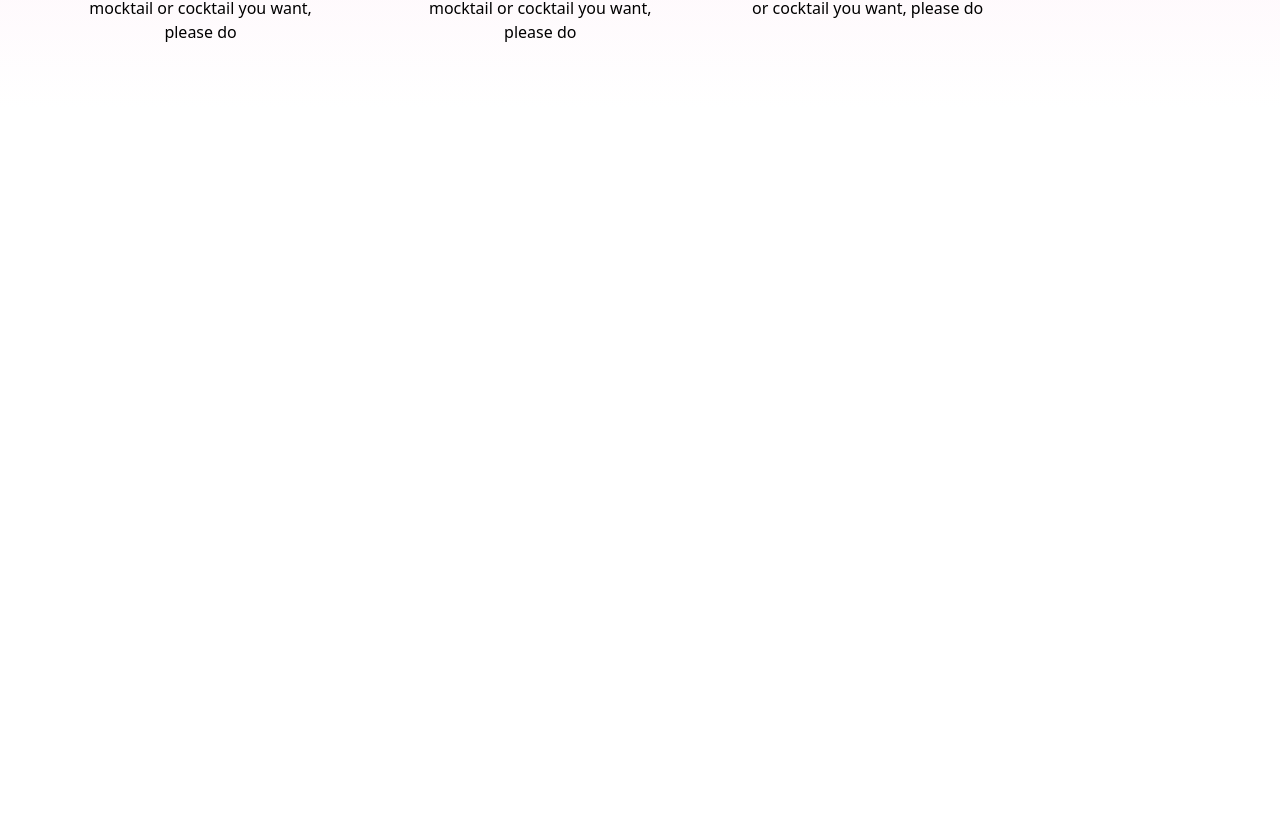
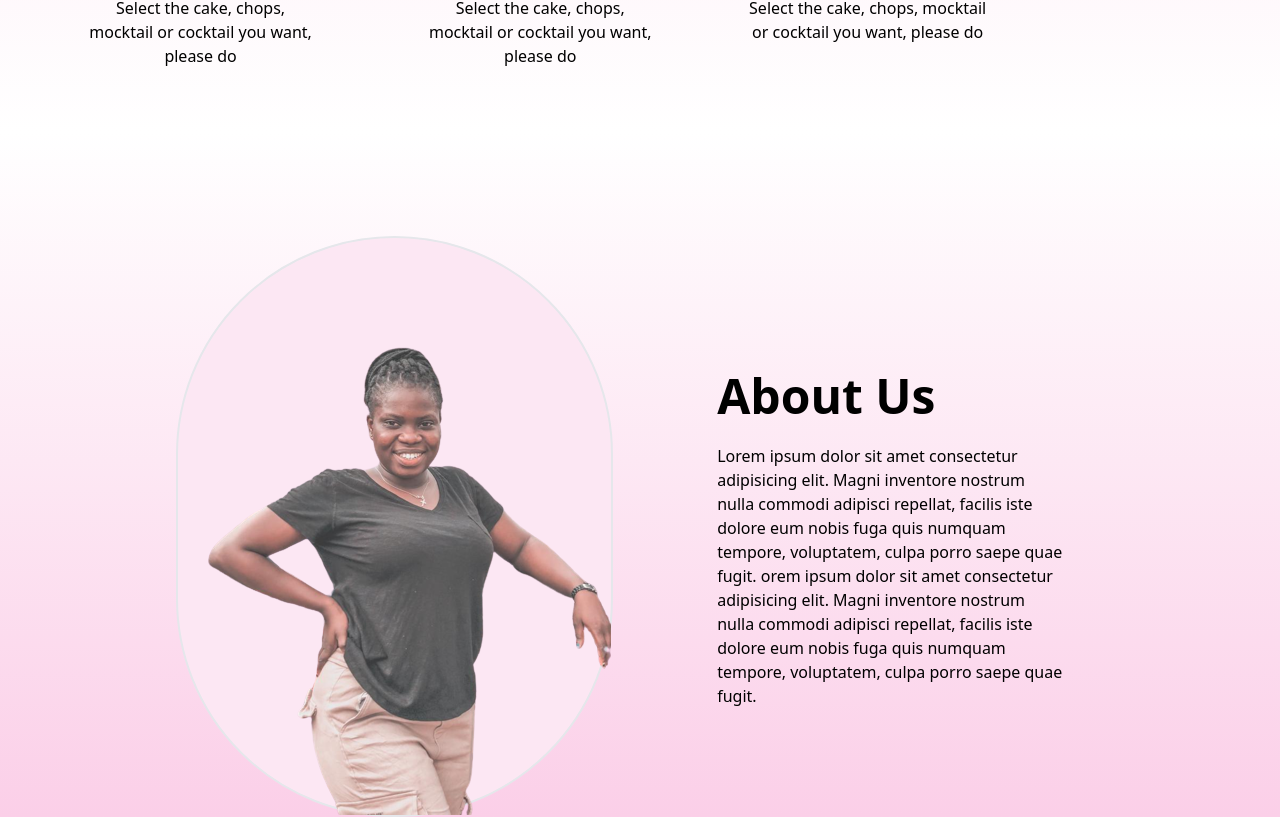
Before and after one commit to Victorakinwunmi/cake-web, a Nuxt app: page / in a window 1280 px wide. Shown: the part 1280-2097 px from the top of the page. Before the commit the page ends 1388 px from the top, so only its background shows below. Built offline with nearby package versions, Linux system fonts and the light colour scheme.

Commit message:
i added the about us section

```diff
--- a/pages/index.vue
+++ b/pages/index.vue
@@ -78,9 +78,28 @@
         </template>
 
         <template #orderbtn>
-          <button class=" w-full md:w-52 flex justify-center md:justify-between border items-center bg-pink-500 mt-16 p-5 rounded-md">
+          <button
+            class="
+              w-full
+              md:w-52
+              flex
+              justify-center
+              md:justify-between
+              border
+              items-center
+              bg-pink-500
+              mt-16
+              p-5
+              rounded-md
+            "
+          >
             <h1 class="text-pink-100 mx-4 text-center font-bold">Order now</h1>
-            <div><img :src="require('@/assets/icons/chevron.png')" class="w-10 h-8"></div>
+            <div>
+              <img
+                :src="require('@/assets/icons/chevron.png')"
+                class="w-10 h-8"
+              />
+            </div>
           </button>
         </template>
 
@@ -94,52 +113,108 @@
       <div class="text-black text-center">
         <h1 class="text-4xl lg:text-6xl font-bold">How To Order</h1>
         <p class="mt-6 full text-base lg:text-xl">
-          Our job is filling your tummy with delicious cakes, chops, mocktail and cocktail
-          with fast and free delivery
+          Our job is filling your tummy with delicious cakes, chops, mocktail
+          and cocktail with fast and free delivery
         </p>
       </div>
 
-      <div class="grid grid-cols-1 md:grid-cols-2 lg:grid-cols-3 gap-1 mt-10">
+      <div class="grid grid-cols-1 md:grid-cols-2 lg:grid-cols-3 gap-1 mt-10 lg:mt-16">
         <div class="mx-auto w-7/12 block md:flex items-center">
           <div>
             <div>
-              <img :src="require('@/assets/icons/checkorder.png')" class="w-20 mx-auto h-20">
+              <img
+                :src="require('@/assets/icons/checkorder.png')"
+                class="w-20 mx-auto h-20"
+              />
             </div>
             <h1 class="text-center font-bold text-xl mt-4">Choose menu</h1>
-            <p class="text-center text-base">Select the cake, chops, mocktail or cocktail you want, please do</p>
+            <p class="text-center text-base">
+              Select the cake, chops, mocktail or cocktail you want, please do
+            </p>
           </div>
           <div>
-            <img :src="require('@/assets/icons/arrow1.png')" class="hidden lg:block w-12 h-10">
+            <img
+              :src="require('@/assets/icons/arrow1.png')"
+              class="hidden lg:block w-12 h-10"
+            />
           </div>
         </div>
 
         <div class="mx-auto w-7/12 block md:flex items-center my-10 lg:m-0">
           <div>
             <div>
-             <div>
-              <img :src="require('@/assets/icons/menu.png')" class="w-20 mx-auto h-20">
-            </div>
+              <div>
+                <img
+                  :src="require('@/assets/icons/menu.png')"
+                  class="w-20 mx-auto h-20"
+                />
+              </div>
             </div>
             <h1 class="text-center font-bold text-xl mt-4">checkout order</h1>
-            <p class="text-center text-base">Select the cake, chops, mocktail or cocktail you want, please do</p>
+            <p class="text-center text-base">
+              Select the cake, chops, mocktail or cocktail you want, please do
+            </p>
           </div>
           <div>
-            <img :src="require('@/assets/icons/arrow2.png')" class="hidden lg:block w-12 h-10">
+            <img
+              :src="require('@/assets/icons/arrow2.png')"
+              class="hidden lg:block w-12 h-10"
+            />
           </div>
         </div>
 
-        <div class=" mx-auto lg:-mx-16 xl:-mx-28 w-7/12">
+        <div class="mx-auto lg:-mx-16 xl:-mx-28 w-7/12">
           <div>
             <div>
               <div>
-              <img :src="require('@/assets/icons/delivery.png')" class="w-20 mx-auto h-20">
+                <img
+                  :src="require('@/assets/icons/delivery.png')"
+                  class="w-20 mx-auto h-20"
+                />
+              </div>
             </div>
-            </div>
-           <h1 class="text-center font-bold text-xl mt-4">Wait for delivery</h1>
-            <p class="text-center text-base">Select the cake, chops, mocktail or cocktail you want, please do</p>
+            <h1 class="text-center font-bold text-xl mt-4">
+              Wait for delivery
+            </h1>
+            <p class="text-center text-base">
+              Select the cake, chops, mocktail or cocktail you want, please do
+            </p>
           </div>
+        </div>
+      </div>
+    </div>
 
+    <div class="bg-gradient-to-t from-pink-200 to-white block lg:flex justify-center pt-16">
+      <div>
+        <div
+          class="
+            block
+            w-10/12
+            lg:w-full
+            bg-pink-100
+            rounded-full
+            border-2
+            mx-auto
+            lg:mx-auto
+            lg:mt-10
+          "
+        >
+          <img
+            :src="require('@/assets/images/ceo_pic.png')"
+            class="w-full"
+          />
         </div>
+      </div>
+
+      <div class="w-full lg:w-4/12 lg:ml-16 px-10 py-16">
+        <h1 class="font-bold text-5xl mb-6 lg:mt-28">About Us</h1>
+        <p class="text-base">Lorem ipsum dolor sit amet consectetur adipisicing elit. Magni inventore nostrum nulla commodi adipisci repellat,
+          facilis iste dolore eum nobis fuga quis numquam tempore,
+          voluptatem, culpa porro saepe quae fugit.
+          orem ipsum dolor sit amet consectetur adipisicing elit. Magni inventore nostrum nulla commodi adipisci repellat,
+          facilis iste dolore eum nobis fuga quis numquam tempore,
+          voluptatem, culpa porro saepe quae fugit.
+        </p>
       </div>
     </div>
   </div>
```
Also changed, not shown: assets/images/ceo_pic.png (added).
